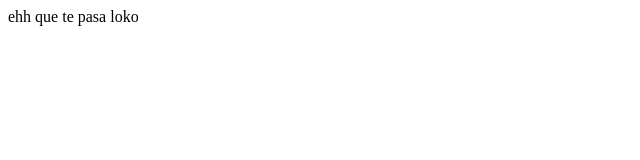
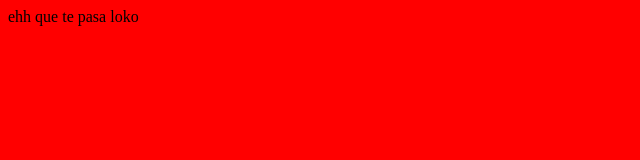
Before and after one commit to flala/repositorioPrueba, a plain HTML site: page index.html in a window 1280 px wide. Shown: the whole page, without its empty margins (0-640 px from the left). Drawn offline with Linux system fonts and the light colour scheme.

Commit message:
Estilos css
Se creó la carpeta css.
Se linkeó el css desde el index.

```diff
--- /dev/null
+++ b/css/estilos.css
@@ -0,0 +1,3 @@
+body {
+	background: red;
+}
--- a/index.html
+++ b/index.html
@@ -2,6 +2,7 @@
 <html lang="en">
 <head>
 	<meta charset="UTF-8">
+	<link rel="stylesheet" href="css/estilos.css">
 	<title>test</title>
 </head>
 <body>
```
